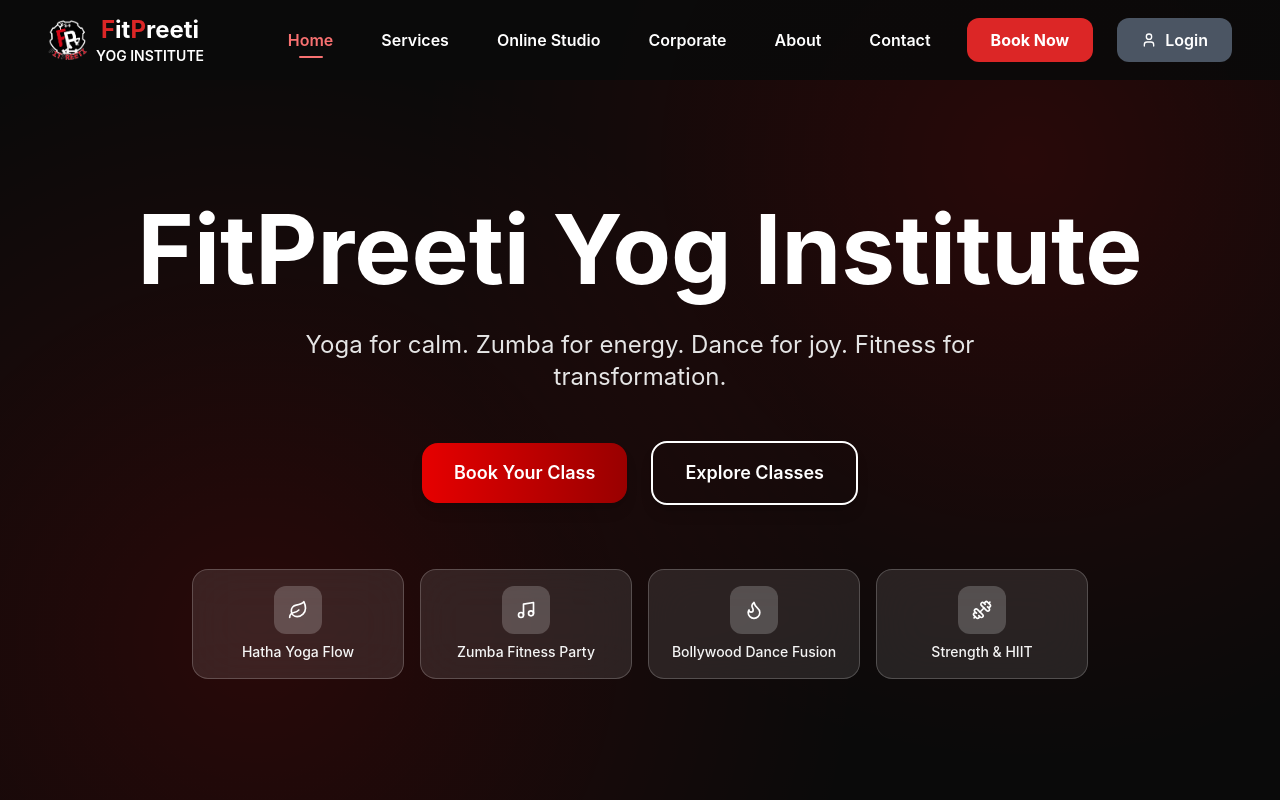
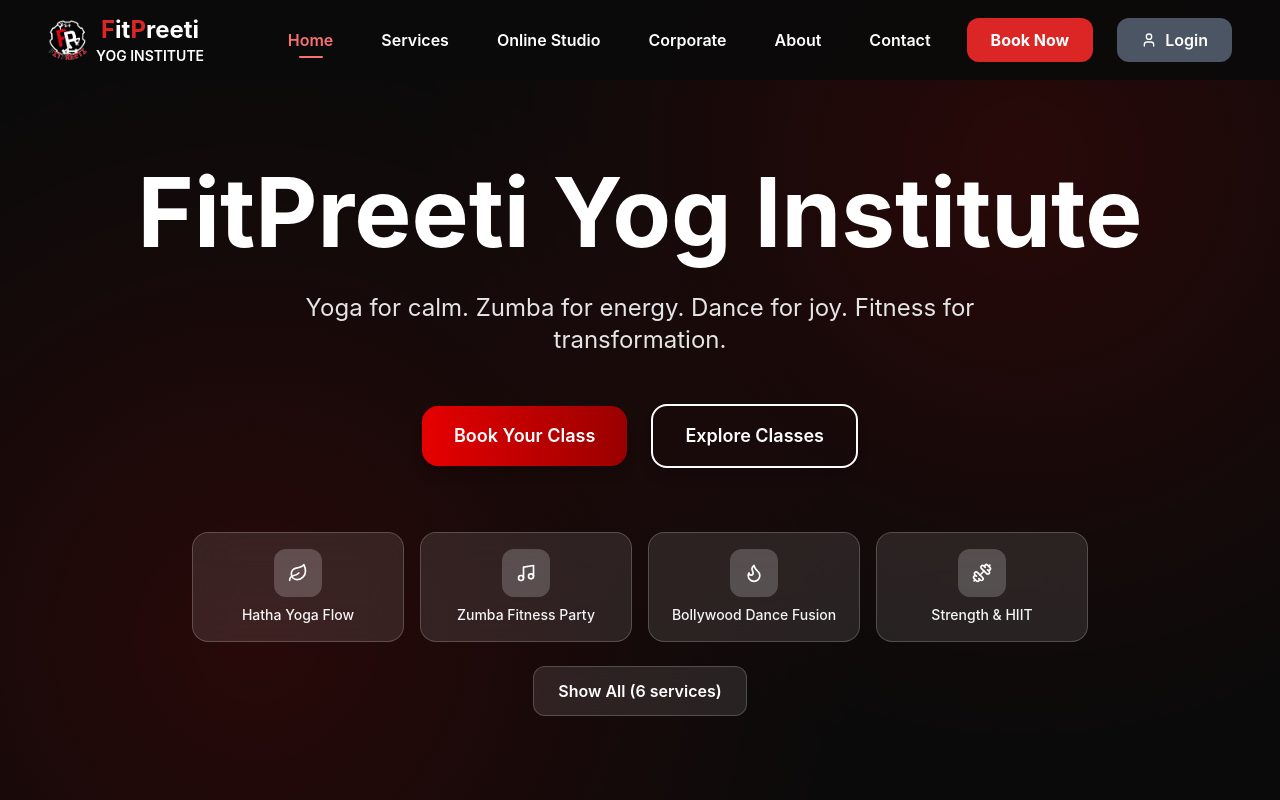
Before and after one commit to nikhil2004nk/Fitpreeti-yog-institute, a React (Vite) app: page /#/ in a window 1280 px wide. Shown: the top 800 px of the page. Built offline with nearby package versions, Linux system fonts and the light colour scheme; no server answers.

Commit message:
Implemented service display toggle in HeroSection, allowing users to view all available services or limit to the first four. Updated fallback data handling and added a button for showing/hiding additional services, enhancing user interaction.

```diff
--- a/src/components/sections/HeroSection.tsx
+++ b/src/components/sections/HeroSection.tsx
@@ -23,24 +23,25 @@ const serviceIcons: Record<string, ReactNode> = {
 
 export const HeroSection: React.FC<HeroProps> = ({ onBookNow }) => {
   const [services, setServices] = useState<Service[]>([]);
+  const [showAllServices, setShowAllServices] = useState(false);
   const { section: heroSection } = useContentSection('hero');
 
   useEffect(() => {
     const fetchServices = async () => {
       try {
         const data = await serviceService.getAllServices();
-        // Filter only active services and take first 4
-        const activeServices = data.filter(s => s.is_active).slice(0, 4);
+        // Filter only active services
+        const activeServices = data.filter(s => s.is_active);
         if (activeServices.length > 0) {
           setServices(activeServices);
         } else {
           // Use fallback data if no active services from backend
-          setServices(fallbackServices.slice(0, 4));
+          setServices(fallbackServices);
         }
       } catch (err) {
         console.error('Failed to load services:', err);
         // Use fallback data when backend fails
-        setServices(fallbackServices.slice(0, 4));
+        setServices(fallbackServices);
       }
     };
     fetchServices();
@@ -125,8 +126,9 @@ export const HeroSection: React.FC<HeroProps> = ({ onBookNow }) => {
 
           {/* SERVICES ICON GRID */}
           {services.length > 0 && (
-            <div className="grid grid-cols-2 md:grid-cols-4 gap-4 max-w-4xl mx-auto mt-8 md:mt-0">
-              {services.map((service, index) => (
+            <>
+              <div className="grid grid-cols-2 md:grid-cols-4 gap-4 max-w-4xl mx-auto mt-8 md:mt-0">
+                {(showAllServices ? services : services.slice(0, 4)).map((service, index) => (
                 <motion.div
                   key={service.id}
                   initial={{ opacity: 0, scale: 0.85 }}
@@ -144,8 +146,20 @@ export const HeroSection: React.FC<HeroProps> = ({ onBookNow }) => {
                     {service.service_name}
                   </p>
                 </motion.div>
-              ))}
-            </div>
+                ))}
+              </div>
+              {services.length > 4 && (
+                <motion.button
+                  initial={{ opacity: 0, y: 20 }}
+                  animate={{ opacity: 1, y: 0 }}
+                  transition={{ delay: 1.5 }}
+                  onClick={() => setShowAllServices(!showAllServices)}
+                  className="mt-6 mx-auto px-6 py-3 bg-white/10 backdrop-blur-xl border border-white/20 text-white font-semibold rounded-xl hover:bg-white/20 hover:border-primary-500/50 transition-all duration-300"
+                >
+                  {showAllServices ? 'Show Less' : `Show All (${services.length} services)`}
+                </motion.button>
+              )}
+            </>
           )}
         </motion.div>
       </div>
```
